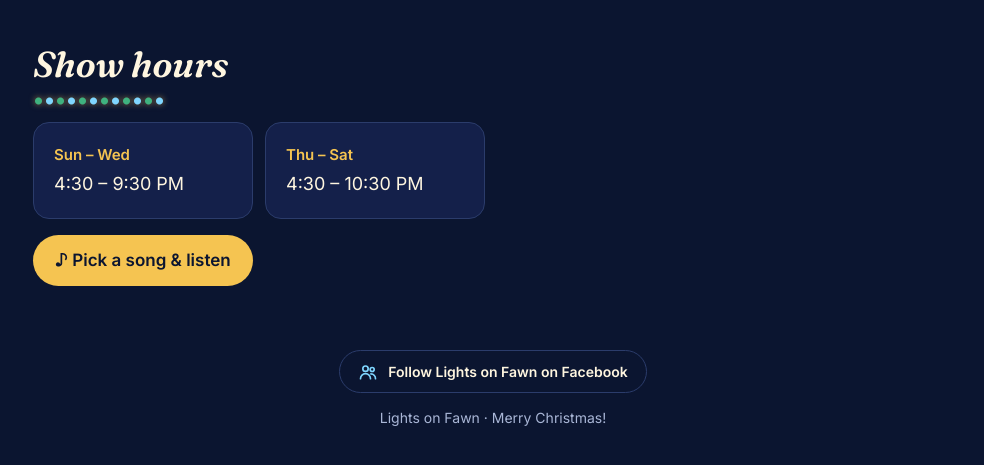
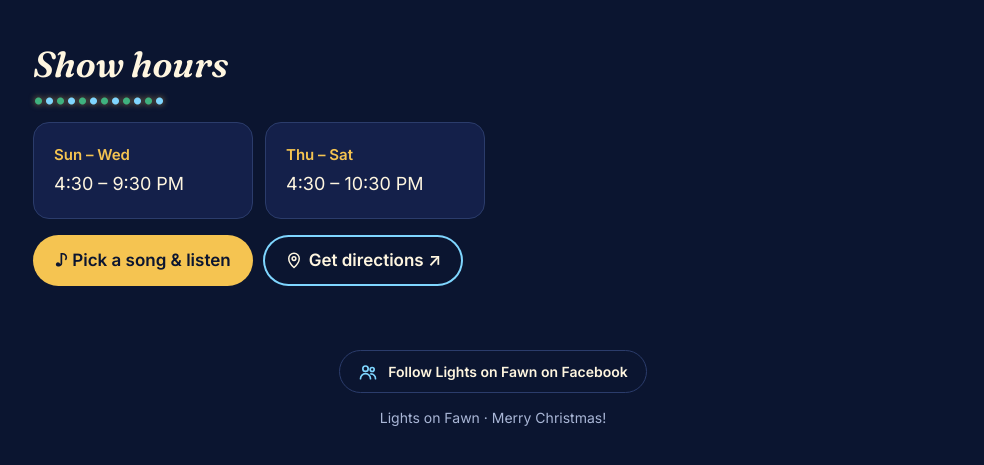
Before and after one commit to KGuthrie040/lights-on-fawn, a plain HTML site: page index.html in a window 1280 px wide. Shown: the part 3175-3640 px from the top of the page, without its empty margins (147-1131 px from the left). Drawn offline with Linux system fonts and the light colour scheme.

Commit message:
Add Get directions button to Show hours
Links to the Lights On Fawn pin on Google Maps (opens in a new tab).

Co-Authored-By: Claude Opus 5.5 <noreply@anthropic.com>
Claude-Session: https://claude.ai/code/session_01YXidXUk6MeeEHesGJkqyqG

```diff
--- a/index.html
+++ b/index.html
@@ -207,7 +207,10 @@
       <div class="card"><span class="days">Sun – Wed</span><span>4:30 – 9:30 PM</span></div>
       <div class="card"><span class="days">Thu – Sat</span><span>4:30 – 10:30 PM</span></div>
     </div>
-    <a class="btn" href="https://lightsonfawn.remotefalcon.com/remote-falcon">♪ Pick a song &amp; listen</a>
+    <div class="hero-actions hours-actions">
+      <a class="btn" href="https://lightsonfawn.remotefalcon.com/remote-falcon">♪ Pick a song &amp; listen</a>
+      <a class="btn btn-ghost" href="https://www.google.com/maps/place/Lights+On+Fawn/@44.1702435,-88.0682792,17z/data=!4m6!3m5!1s0x88030f55cac0fad5:0x679d03e685faa6c5!8m2!3d44.1702435!4d-88.0682792!16s%2Fg%2F11kjj5kg3j" target="_blank" rel="noopener"><svg viewBox="0 0 24 24" width="18" height="18" aria-hidden="true" style="fill:none;stroke:currentColor;stroke-width:2;stroke-linecap:round;stroke-linejoin:round;vertical-align:-3px;margin-right:6px"><path d="M12 22s-7-6.2-7-12a7 7 0 0 1 14 0c0 5.8-7 12-7 12z"/><circle cx="12" cy="10" r="2.5"/></svg>Get directions ↗</a>
+    </div>
   </section>
 
 </main>
--- a/styles.css
+++ b/styles.css
@@ -73,6 +73,7 @@ h3 { margin: 0; font-size: 18px; font-weight: 600; }
 .btn:hover { background: var(--warm); }
 .hero-actions { display: flex; flex-wrap: wrap; justify-content: center; gap: 10px; }
 .btn-ghost { background: transparent; color: var(--text); box-shadow: inset 0 0 0 2px var(--ice); }
+.hours-actions { justify-content: flex-start; }
 .btn-ghost:hover { background: rgba(127, 214, 255, .12); }
 
 /* ---------- table of contents ---------- */
```
